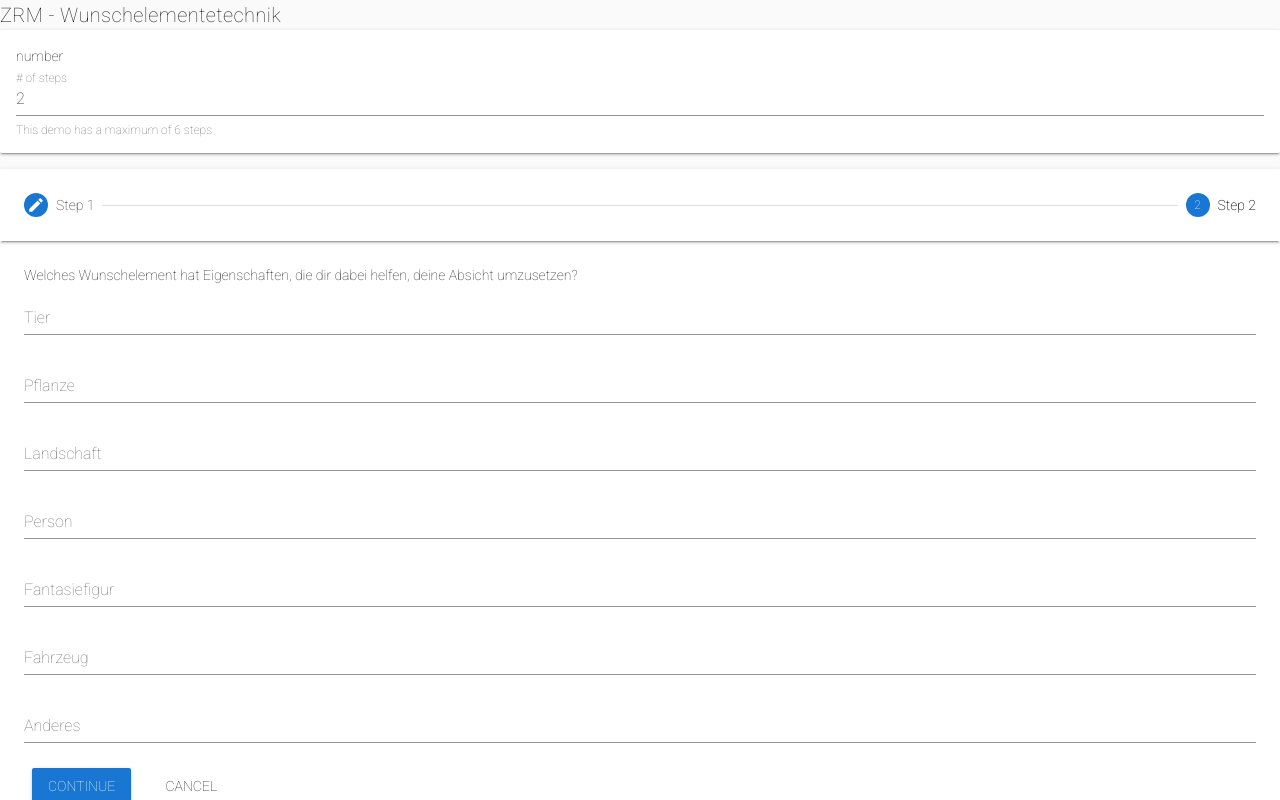
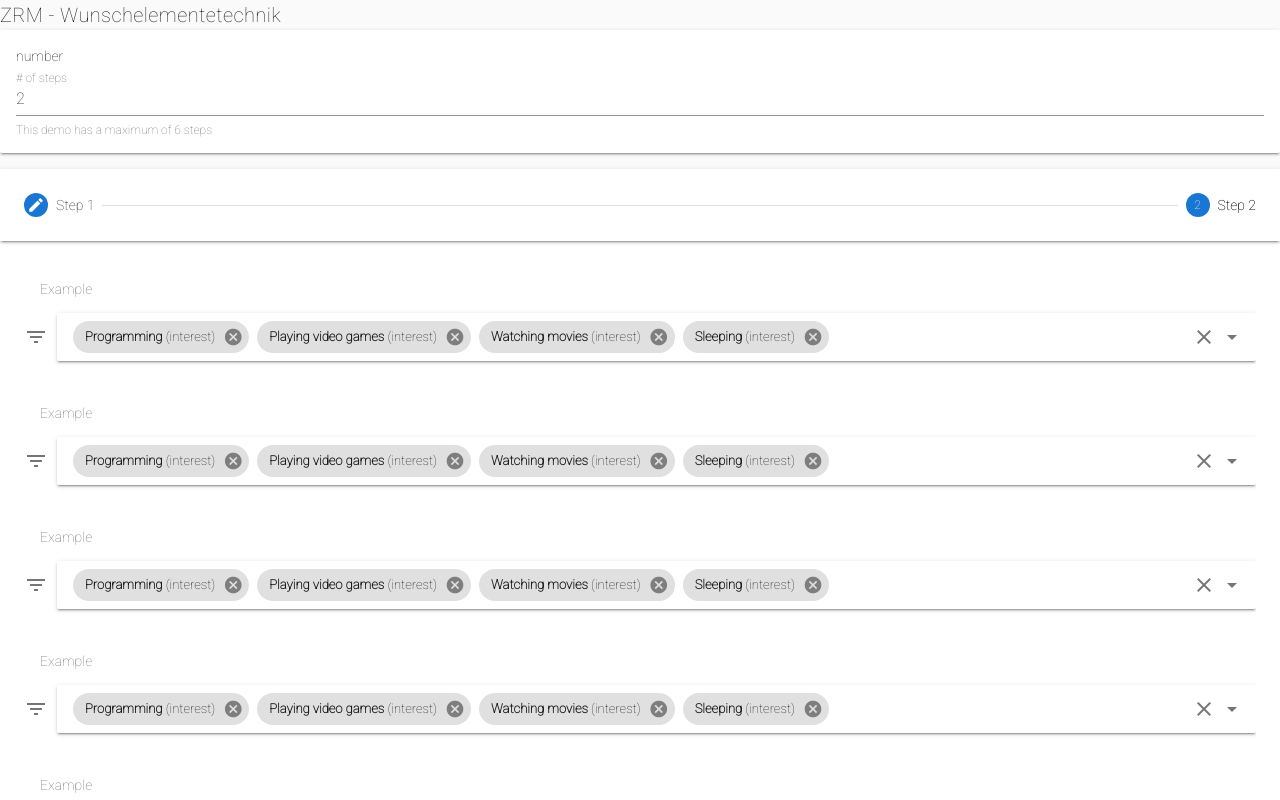
Before and after one commit to chris251190/zrm-webapp, a Vue app: page / in a window 1280 px wide. Both pictures are taken after a click on the button "CONTINUE". Shown: the top 800 px of the page. Built offline with nearby package versions, Linux system fonts and the light colour scheme.

Commit message:
add combobox

```diff
--- a/src/components/WishElementForm.vue
+++ b/src/components/WishElementForm.vue
@@ -39,9 +39,8 @@
                 <v-stepper-content
                         v-for="n in steps"
                         :key="`${n}-content`"
-                        :step="n"
-                >
-                    <v-form v-model="valid">
+                        :step="n">
+                    <v-form v-model="valid" v-if="n === 1">
                         {{wishelementquestion}}
                         <v-text-field v-for="(wishelement, index) in wishelements"
                                       :key="index"
@@ -51,10 +50,34 @@
                                       required/>
                     </v-form>
 
+<div v-for="(wishelement, index) in wishelements" :key="index" v-if="n === 2">
+                    <v-subheader>
+                        Example
+                    </v-subheader>
+                    <v-combobox
+                            v-model="chips"
+                            :items="items"
+                            :label="wishelement"
+                            chips
+                            clearable
+                            prepend-icon="filter_list"
+                            solo
+                            multiple>
+                        <template slot="selection" slot-scope="data">
+                            <v-chip
+                                    :selected="data.selected"
+                                    close
+                                    @input="remove(data.item)">
+                                <strong>{{ data.item }}</strong>&nbsp;
+                                <span>(interest)</span>
+                            </v-chip>
+                        </template>
+                    </v-combobox>
+</div>
+
                     <v-btn
                             color="primary"
-                            @click="nextStep(n)"
-                    >
+                            @click="nextStep(n)">
                         Continue
                     </v-btn>
 
@@ -82,7 +105,10 @@
                     'Anderes'
                 ],
                 e1: 1,
-                steps: 2
+                steps: 2,
+
+                chips: ['Programming', 'Playing video games', 'Watching movies', 'Sleeping'],
+                items: ['Streaming', 'Eating']
             }
         },
         watch: {
@@ -103,6 +129,10 @@
                 } else {
                     this.e1 = n + 1
                 }
+            },
+            remove (item) {
+                this.chips.splice(this.chips.indexOf(item), 1)
+                this.chips = [...this.chips]
             }
         }
     }
```
